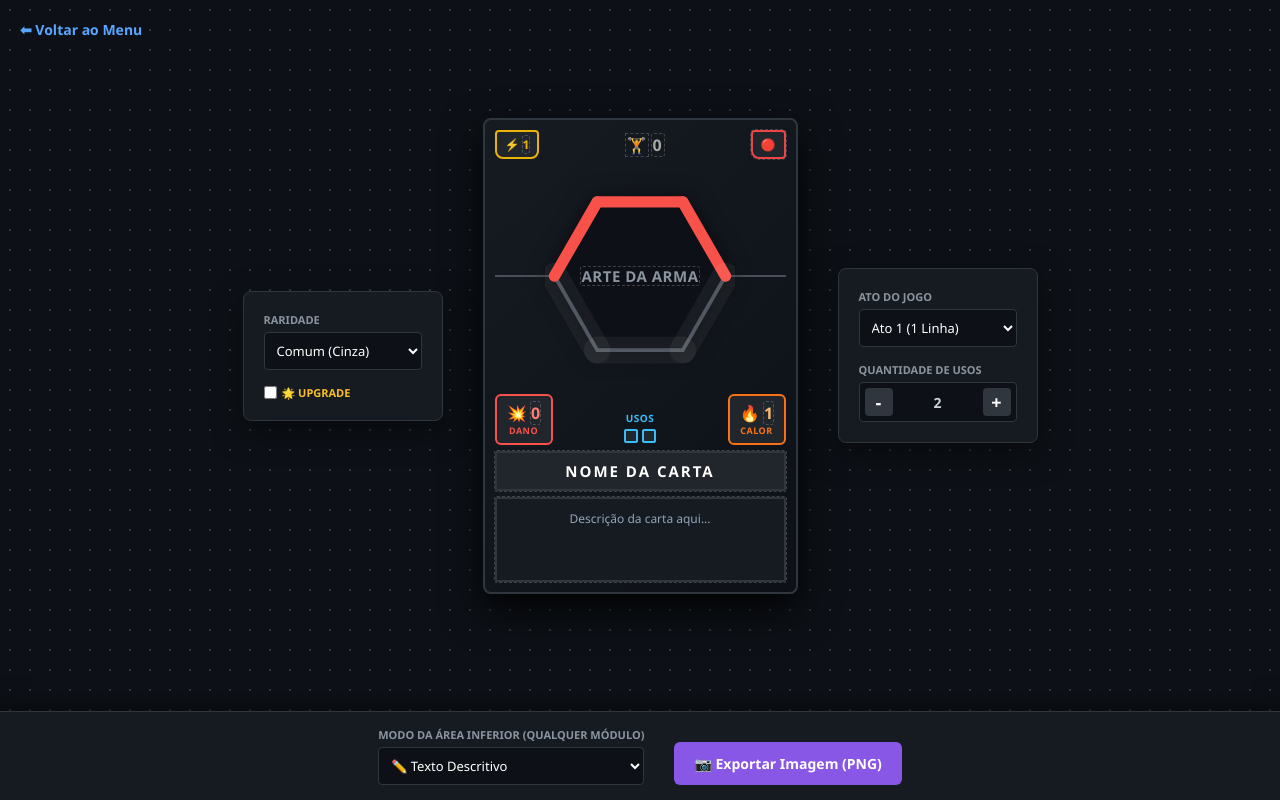
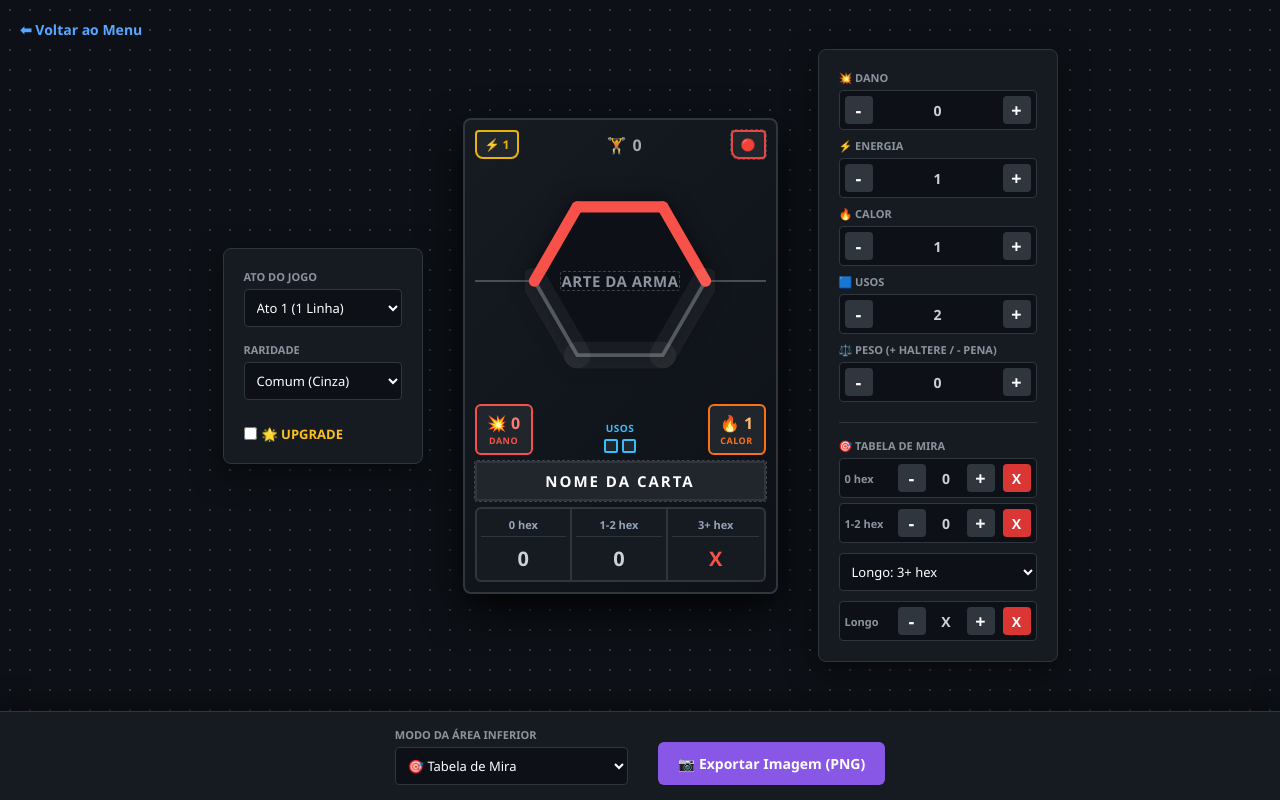
Before and after one commit to Engelyon/engelyon.github.io, a plain HTML site: page pages/cardmaker_2.html in a window 1280 px wide. Drawn offline with nearby package versions, Linux system fonts and the light colour scheme.

Commit message:
Editor 2.0 funcionando

```diff
--- a/css/cardmaker_2.css
+++ b/css/cardmaker_2.css
@@ -4,7 +4,7 @@ body { background-color: #0d1117; color: #c9d1d9; display: flex; flex-direction:
 .btn-back { position: absolute; top: 20px; left: 20px; color: #58a6ff; text-decoration: none; font-weight: bold; font-size: 14px; z-index: 100; }
 
 .workspace { flex-grow: 1; display: flex; justify-content: center; align-items: center; gap: 40px; background-image: radial-gradient(#30363d 1px, transparent 1px); background-size: 20px 20px; }
-.hud-panel { background: #161b22; border: 1px solid #30363d; padding: 20px; border-radius: 8px; box-shadow: 0 10px 30px rgba(0,0,0,0.5); min-width: 200px; z-index: 10; }
+.hud-panel { background: #161b22; border: 1px solid #30363d; padding: 20px; border-radius: 8px; box-shadow: 0 10px 30px rgba(0,0,0,0.5); min-width: 200px; z-index: 10; max-height: 90vh; overflow-y: auto;}
 .hud-bottom { background: #161b22; border-top: 1px solid #30363d; padding: 15px; display: flex; justify-content: center; z-index: 10; box-shadow: 0 -5px 20px rgba(0,0,0,0.5); }
 .hud-bottom-inner { display: flex; gap: 30px; align-items: flex-start; }
 
@@ -13,9 +13,11 @@ label { font-size: 11px; font-weight: bold; color: #8b949e; text-transform: uppe
 select, input[type="checkbox"] { background: #0d1117; border: 1px solid #30363d; color: #fff; padding: 8px; border-radius: 4px; outline: none; font-size: 13px; cursor: pointer; }
 .checkbox-group { flex-direction: row; align-items: center; cursor: pointer; }
 
-.hud-controls { display: flex; align-items: center; gap: 10px; background: #0d1117; padding: 5px; border-radius: 4px; border: 1px solid #30363d; justify-content: space-between; }
-.btn-hud { background: #30363d; color: #fff; border: none; width: 28px; height: 28px; border-radius: 4px; font-size: 18px; cursor: pointer; font-weight: bold; display: flex; align-items: center; justify-content: center; }
+.hud-controls { display: flex; align-items: center; gap: 8px; background: #0d1117; padding: 5px; border-radius: 4px; border: 1px solid #30363d; justify-content: space-between; }
+.btn-hud { background: #30363d; color: #fff; border: none; width: 28px; height: 28px; border-radius: 4px; font-size: 18px; cursor: pointer; font-weight: bold; display: flex; align-items: center; justify-content: center; transition: 0.1s;}
 .btn-hud:hover { background: #58a6ff; }
+.btn-x { background-color: #da3633; font-size: 14px; }
+.btn-x:hover { background-color: #f85149; }
 .hud-val { font-size: 14px; font-weight: bold; width: 25px; text-align: center; }
 
 .simb-list { display: flex; gap: 15px; flex-wrap: wrap; max-width: 500px; }
@@ -73,14 +75,16 @@ select, input[type="checkbox"] { background: #0d1117; border: 1px solid #30363d;
 .cell-top { color: #94a3b8; font-size: 11px; font-weight: bold; margin-bottom: 4px; border-bottom: 1px solid #30363d; padding-bottom: 4px; }
 .cell-bot { font-size: 20px; font-weight: 900; padding-top: 4px; }
 
+.val-miss { color: #f85149; }      /* Vermelho: X ou negativo */
+.val-neutral { color: #c9d1d9; }   /* Branco: 0 */
+.val-hit { color: #3fb950; }       /* Verde: > 0 */
+
 .desc-box { border: 2px solid #30363d; border-radius: 6px; background: #161b22; padding: 12px; color: #94a3b8; font-size: 12px; text-align: center; line-height: 1.4; height: 85px; overflow: hidden;}
 .simbolos-box { display: flex; align-items: center; justify-content: center; flex-wrap: wrap; text-align: center; height: 85px; padding: 5px; font-size: 34px; line-height: 1.2; letter-spacing: 4px; color: #fff; text-shadow: 0 4px 10px rgba(0,0,0,0.6); background: #161b22; border: 2px solid #30363d; border-radius: 6px; }
 
-
 [contenteditable="true"] {
     outline: 1px dashed rgba(255,255,255,0.2);
-    border-radius: 2px; min-width: 1ch; display: inline-block; cursor: text;
-    transition: 0.2s;
+    border-radius: 2px; min-width: 1ch; display: inline-block; cursor: text; transition: 0.2s;
 }
 [contenteditable="true"]:focus { outline: 2px solid #58a6ff; background: rgba(88, 166, 255, 0.1); }
 .clickable-icon { cursor: pointer; transition: 0.2s; outline: 1px dashed rgba(255,255,255,0.2); }
@@ -89,7 +93,4 @@ select, input[type="checkbox"] { background: #0d1117; border: 1px solid #30363d;
 .export-mode [contenteditable="true"] { outline: none !important; background: transparent !important; }
 .export-mode .clickable-icon { outline: none !important; }
 .export-mode .val-0 { visibility: hidden !important; pointer-events: none; }
-
-
-
 .hide { display: none !important; }
--- a/js/cardmaker_2.js
+++ b/js/cardmaker_2.js
@@ -8,20 +8,11 @@ const iconesTipo = { arma: '🔴', suporte: '🔵', propulsao: '🟢', especial:
 const dicionarioSimbolos = { raio: '⚡', pilha: '🔋', coracao: '💖', escudo: '🛡️', seta: '🔼' };
 
 let state = {
-    tipo: 'arma',
-    ato: 1,
-    raridade: 'comum',
-    upgraded: false,
-    peso: 0,
-    energia: 1,
-    usos: 2,
-    calor: 1,
-    dano: 0,
-    nome: 'NOME DA CARTA',
-    arte: 'ARTE DA ARMA',
-    arestas: [0, 1, 5],
-    modo_inf: 'texto',
-    mira: { hex0: '-', hex1: '-', hex3: '-', hex3_label: '3+ hex' },
+    tipo: 'arma', ato: 1, raridade: 'comum', upgraded: false,
+    peso: 0, energia: 1, usos: 2, calor: 1, dano: 0,
+    nome: 'NOME DA CARTA', arte: 'ARTE DA ARMA',
+    arestas: [0, 1, 5], modo_inf: 'mira',
+    mira: { hex0: 0, hex1: 0, hex3: 'X', hex3_label: '3+ hex' },
     desc: 'Descrição da carta aqui...',
     simbolos: { raio: 0, pilha: 0, coracao: 0, escudo: 0, seta: 0 }
 };
@@ -41,8 +32,7 @@ function ligarEventosHUD() {
 
     document.getElementById('ctrl-modo-inf').addEventListener('change', (e) => {
         state.modo_inf = e.target.value;
-        // Mostra a opção Long Range se for mira
-        document.getElementById('ctrl-group-range3').classList.toggle('hide', state.modo_inf !== 'mira');
+        document.getElementById('ctrl-mira-panel').classList.toggle('hide', state.modo_inf !== 'mira');
         document.getElementById('panel-simbolos').classList.toggle('hide', state.modo_inf !== 'simbolos');
         renderizarCarta();
     });
@@ -50,11 +40,23 @@ function ligarEventosHUD() {
     document.getElementById('btn-export-png').addEventListener('click', exportarCartaPNG);
 }
 
-window.chgUsos = function(delta) {
-    let v = state.usos + delta;
-    if(v < 0) v = 0; if(v > 6) v = 6;
-    state.usos = v;
-    document.getElementById('disp-usos').innerText = v;
+window.chgStat = function(prop, delta) {
+    let v = state[prop] + delta;
+    if (prop !== 'peso' && v < 0) v = 0;
+    if (prop === 'usos' && v > 6) v = 6;
+    state[prop] = v;
+    renderizarCarta();
+};
+
+window.chgMira = function(hex, delta) {
+    let val = state.mira[hex];
+    if (val === 'X') val = 0;
+    state.mira[hex] = val + delta;
+    renderizarCarta();
+};
+
+window.setMiraX = function(hex) {
+    state.mira[hex] = 'X';
     renderizarCarta();
 };
 
@@ -62,7 +64,6 @@ window.chgSimb = function(id, delta) {
     let v = state.simbolos[id] + delta;
     if(v < 0) v = 0; if(v > 99) v = 99;
     state.simbolos[id] = v;
-    document.getElementById(`simb-${id}`).innerText = v;
     renderizarCarta();
 };
 
@@ -73,78 +74,55 @@ function ligarEventosInline() {
         renderizarCarta();
     });
 
-    document.getElementById('peso-icon').addEventListener('click', () => {
-        if (state.peso === 0) state.peso = 1;
-        else state.peso = -state.peso;
-        renderizarCarta();
-    });
-
     document.getElementById('out-nome').addEventListener('blur', (e) => state.nome = e.target.innerText.trim());
     document.getElementById('out-desc').addEventListener('blur', (e) => state.desc = e.target.innerText.trim());
-
-    ['0', '1', '3'].forEach(h => {
-        document.getElementById(`out-hex${h}`).addEventListener('blur', (e) => state.mira[`hex${h}`] = e.target.innerText.trim());
-    });
-
-    const capNum = (elId, propName) => {
-        document.getElementById(elId).addEventListener('blur', (e) => {
-            let v = parseInt(e.target.innerText);
-            if (isNaN(v)) v = 0;
-            if (propName === 'peso') state[propName] = state.peso < 0 ? -Math.abs(v) : Math.abs(v);
-            else state[propName] = Math.abs(v);
-            renderizarCarta();
-        });
-    };
-    capNum('out-energia', 'energia');
-    capNum('out-calor', 'calor');
-    capNum('out-dano', 'dano');
-    capNum('out-peso', 'peso');
 }
 
 window.toggleEdge = function(edgeIdx) {
-    if (state.arestas.includes(edgeIdx)) {
-        state.arestas = state.arestas.filter(e => e !== edgeIdx);
-    } else {
-        state.arestas.push(edgeIdx);
-    }
+    if (state.arestas.includes(edgeIdx)) state.arestas = state.arestas.filter(e => e !== edgeIdx);
+    else state.arestas.push(edgeIdx);
     renderizarCarta();
 };
 
-// MÁQUINA DE RENDERIZAÇÃO
 function renderizarCarta() {
     const card = document.getElementById('card-preview');
     state.upgraded ? card.classList.add('upgraded') : card.classList.remove('upgraded');
 
-    const setIfNoFocus = (id, val) => { if (document.activeElement.id !== id) document.getElementById(id).innerText = val; };
+    if (document.activeElement.id !== 'out-nome') document.getElementById('out-nome').innerText = state.nome;
+    if (document.activeElement.id !== 'out-desc') document.getElementById('out-desc').innerText = state.desc;
 
-    setIfNoFocus('out-nome', state.nome);
-    setIfNoFocus('out-energia', state.energia);
-    setIfNoFocus('out-calor', state.calor);
-    setIfNoFocus('out-dano', state.dano);
-    setIfNoFocus('out-peso', Math.abs(state.peso));
-    setIfNoFocus('out-desc', state.desc);
-    setIfNoFocus('out-hex0', state.mira.hex0);
-    setIfNoFocus('out-hex1', state.mira.hex1);
-    setIfNoFocus('out-hex3', state.mira.hex3);
+    document.getElementById('ctrl-raridade').value = state.raridade;
+    document.getElementById('ctrl-ato').value = state.ato;
+    document.getElementById('ctrl-modo-inf').value = state.modo_inf;
 
+    ['energia', 'calor', 'dano'].forEach(p => {
+        document.getElementById(`disp-${p}`).innerText = state[p];
+        document.getElementById(`out-${p}`).innerText = state[p];
+    });
+
+    document.getElementById('disp-usos').innerText = state.usos;
+    document.getElementById('out-usos-slots').innerHTML = '<div class="uses-slot"></div>'.repeat(state.usos);
+
+    document.getElementById('disp-peso').innerText = state.peso;
+    document.getElementById('out-peso').innerText = Math.abs(state.peso);
     document.getElementById('peso-icon').innerText = state.peso >= 0 ? '🏋️' : '🪶';
 
     const badge = document.getElementById('out-badge-tipo');
     badge.className = `badge badge-${state.tipo} clickable-icon`;
     badge.innerText = iconesTipo[state.tipo];
 
-    document.getElementById('out-usos-slots').innerHTML = '<div class="uses-slot"></div>'.repeat(state.usos);
-
     const corAtiva = coresTipo[state.tipo] || '#f85149';
     let linhasHTML = '';
     const corLinha = coresRaridade[state.raridade] || '#484f58';
-    for (let i = 0; i < state.ato; i++) linhasHTML += `<div class="bg-line" style="background-color: ${corLinha};"></div>`;
+    for (let i = 0; i < state.ato; i++) {
+        linhasHTML += `<div class="bg-line" style="background-color: ${corLinha};"></div>`;
+    }
 
     let svgLines = '';
     for(let i=0; i<6; i++) {
         const isActive = state.arestas.includes(i);
         const color = isActive ? corAtiva : 'rgba(255,255,255,0.05)';
-        const width = isActive ? 6 : 14; // Borda inativa mais grossa p/ facilitar o clique
+        const width = isActive ? 6 : 14;
         const p1 = verticesHex[i];
         const p2 = verticesHex[(i + 1) % 6];
         svgLines += `<line class="hex-edge" x1="${p1[0]}" y1="${p1[1]}" x2="${p2[0]}" y2="${p2[1]}"
@@ -153,7 +131,7 @@ function renderizarCarta() {
 
     document.getElementById('out-svg-container').innerHTML = `
         <div class="bg-lines-container">${linhasHTML}</div>
-        <svg class="hex-svg" viewBox="0 0 100 100">
+        <svg class="hex-svg" xmlns="http://www.w3.org/2000/svg" viewBox="0 0 100 100">
             <polygon points="27.5,11 72.5,11 95,50 72.5,89 27.5,89 5,50" fill="#0d1117" stroke="#484f58" stroke-width="2"/>
             ${svgLines}
         </svg>
@@ -171,15 +149,23 @@ function renderizarCarta() {
     document.getElementById('out-tabela').classList.add('hide');
     document.getElementById('out-desc').classList.add('hide');
     document.getElementById('out-simbolos').classList.add('hide');
+    document.getElementById('ctrl-mira-panel').classList.add('hide');
 
     if (state.modo_inf === 'mira') {
         document.getElementById('out-tabela').classList.remove('hide');
+        document.getElementById('ctrl-mira-panel').classList.remove('hide');
         document.getElementById('out-hex3-label').innerText = state.mira.hex3_label;
+        document.getElementById('ctrl-range3').value = state.mira.hex3_label;
 
         ['0','1','3'].forEach(hex => {
             const val = state.mira[`hex${hex}`];
+            document.getElementById(`disp-hex${hex}`).innerText = val;
             const el = document.getElementById(`out-hex${hex}`);
-            el.className = `cell-bot editable-text ${ (val.includes('X') || val.includes('-')) ? 'val-miss' : 'val-hit' }`;
+            el.innerText = val;
+
+            if (val === 'X' || (typeof val === 'number' && val < 0)) el.className = 'cell-bot val-miss'; // Vermelho
+            else if (val === 0) el.className = 'cell-bot val-neutral'; // Branco
+            else el.className = 'cell-bot val-hit'; // Verde
         });
     }
     else if (state.modo_inf === 'texto') {
@@ -188,6 +174,12 @@ function renderizarCarta() {
     else if (state.modo_inf === 'simbolos') {
         const simbBox = document.getElementById('out-simbolos');
         simbBox.classList.remove('hide');
+
+        // Atualiza a visualização do HUD!
+        Object.keys(dicionarioSimbolos).forEach(id => {
+            document.getElementById(`simb-${id}`).innerText = state.simbolos[id];
+        });
+
         let simbStr = '';
         Object.keys(dicionarioSimbolos).forEach(id => {
             if (state.simbolos[id] > 0) {
@@ -195,7 +187,8 @@ function renderizarCarta() {
                 simbStr += (state.simbolos[id] <= 3) ? dicionarioSimbolos[id].repeat(state.simbolos[id]) : `${dicionarioSimbolos[id]} ${state.simbolos[id]}`;
             }
         });
-        simbBox.innerText = simbStr || 'Vazio'; // Placeholder se 0
+        simbBox.innerText = simbStr || 'Vazio';
+
         const strLen = Array.from(simbStr).length;
         if (strLen < 6) simbBox.style.fontSize = '34px';
         else if (strLen < 12) simbBox.style.fontSize = '26px';
@@ -204,7 +197,6 @@ function renderizarCarta() {
     }
 }
 
-// EXPORTAÇÃO
 async function exportarCartaPNG() {
     const cardElement = document.getElementById('card-preview');
     const nomeFormatado = state.nome.toLowerCase().replace(/\s+/g, '_') || 'modulo';
@@ -212,7 +204,6 @@ async function exportarCartaPNG() {
     const nomeArquivo = `${nomeFormatado}${sufixo}.png`;
 
     cardElement.classList.add('export-mode');
-
     await new Promise(r => setTimeout(r, 100));
 
     try {
@@ -225,6 +216,6 @@ async function exportarCartaPNG() {
         console.error("Erro ao gerar PNG:", err);
         alert("❌ Ocorreu um erro ao exportar a imagem da carta.");
     } finally {
-        cardElement.classList.remove('export-mode'); // Devolve o modo edição
+        cardElement.classList.remove('export-mode');
     }
 }
--- a/pages/cardmaker_2.html
+++ b/pages/cardmaker_2.html
@@ -15,6 +15,14 @@
 <div class="workspace">
     <div class="hud-panel hud-left">
         <div class="control-group">
+            <label>Ato do Jogo</label>
+            <select id="ctrl-ato">
+                <option value="1">Ato 1 (1 Linha)</option>
+                <option value="2">Ato 2 (2 Linhas)</option>
+                <option value="3">Ato 3 (3 Linhas)</option>
+            </select>
+        </div>
+        <div class="control-group" style="margin-top: 15px;">
             <label>Raridade</label>
             <select id="ctrl-raridade">
                 <option value="comum">Comum (Cinza)</option>
@@ -23,31 +31,30 @@
                 <option value="unico">Único (Verde Neon)</option>
             </select>
         </div>
-        <div class="control-group checkbox-group" style="margin-top: 15px;">
+        <div class="control-group checkbox-group" style="margin-top: 25px;">
             <input type="checkbox" id="ctrl-upgraded">
-            <label for="ctrl-upgraded" style="color: #fbbf24;">🌟 UPGRADE</label>
+            <label for="ctrl-upgraded" style="color: #fbbf24; font-size: 13px;">🌟 UPGRADE</label>
         </div>
     </div>
 
     <div class="card-container">
         <div class="card" id="card-preview">
             <div class="top-bar">
-                <div class="badge energy" id="out-box-energia">⚡ <span class="editable-num" id="out-energia" contenteditable="true">1</span></div>
+                <div class="badge energy" id="out-box-energia">⚡ <span id="out-energia">1</span></div>
 
                 <div class="weight-display" id="out-box-peso">
-                    <span id="peso-icon" class="clickable-icon" title="Clique para Inverter Positivo/Negativo">🏋️</span>
-                    <span class="editable-num" id="out-peso" contenteditable="true">0</span>
+                    <span id="peso-icon" title="Controlado no painel direito">🏋️</span>
+                    <span id="out-peso">0</span>
                 </div>
 
                 <div class="badge badge-arma clickable-icon" id="out-badge-tipo" title="Clique para mudar o tipo">🔴</div>
             </div>
 
-            <div class="art-container" id="out-svg-container">
-            </div>
+            <div class="art-container" id="out-svg-container"></div>
 
             <div class="status-row" id="out-status-row">
                 <div class="stat-box dmg-box" id="out-box-dano">
-                    <div class="dmg-val">💥 <span class="editable-num" id="out-dano" contenteditable="true">2</span></div>
+                    <div class="dmg-val">💥 <span id="out-dano">2</span></div>
                     <div class="dmg-lbl">DANO</div>
                 </div>
                 <div class="uses-track" id="out-box-usos">
@@ -55,7 +62,7 @@
                     <div class="uses-slots" id="out-usos-slots"></div>
                 </div>
                 <div class="stat-box heat-gen-box" id="out-box-calor">
-                    <div class="heat-gen-val">🔥 <span class="editable-num" id="out-calor" contenteditable="true">1</span></div>
+                    <div class="heat-gen-val">🔥 <span id="out-calor">1</span></div>
                     <div class="heat-gen-lbl">CALOR</div>
                 </div>
             </div>
@@ -64,9 +71,9 @@
 
             <div class="range-table hide" id="out-tabela">
                 <div class="range-grid">
-                    <div class="grid-cell"><div class="cell-top">0 hex</div><div class="cell-bot editable-text" id="out-hex0" contenteditable="true">-</div></div>
-                    <div class="grid-cell"><div class="cell-top">1-2 hex</div><div class="cell-bot editable-text" id="out-hex1" contenteditable="true">-</div></div>
-                    <div class="grid-cell"><div class="cell-top" id="out-hex3-label">3+ hex</div><div class="cell-bot editable-text" id="out-hex3" contenteditable="true">-</div></div>
+                    <div class="grid-cell"><div class="cell-top">0 hex</div><div class="cell-bot" id="out-hex0">-</div></div>
+                    <div class="grid-cell"><div class="cell-top">1-2 hex</div><div class="cell-bot" id="out-hex1">-</div></div>
+                    <div class="grid-cell"><div class="cell-top" id="out-hex3-label">3+ hex</div><div class="cell-bot" id="out-hex3">-</div></div>
                 </div>
             </div>
 
@@ -77,30 +84,53 @@
 
     <div class="hud-panel hud-right">
         <div class="control-group">
-            <label>Ato do Jogo</label>
-            <select id="ctrl-ato">
-                <option value="1">Ato 1 (1 Linha)</option>
-                <option value="2">Ato 2 (2 Linhas)</option>
-                <option value="3">Ato 3 (3 Linhas)</option>
-            </select>
+            <label>💥 Dano</label>
+            <div class="hud-controls"><button class="btn-hud" onclick="chgStat('dano', -1)">-</button><span class="hud-val" id="disp-dano">0</span><button class="btn-hud" onclick="chgStat('dano', 1)">+</button></div>
+        </div>
+        <div class="control-group" style="margin-top: 8px;">
+            <label>⚡ Energia</label>
+            <div class="hud-controls"><button class="btn-hud" onclick="chgStat('energia', -1)">-</button><span class="hud-val" id="disp-energia">1</span><button class="btn-hud" onclick="chgStat('energia', 1)">+</button></div>
+        </div>
+        <div class="control-group" style="margin-top: 8px;">
+            <label>🔥 Calor</label>
+            <div class="hud-controls"><button class="btn-hud" onclick="chgStat('calor', -1)">-</button><span class="hud-val" id="disp-calor">1</span><button class="btn-hud" onclick="chgStat('calor', 1)">+</button></div>
+        </div>
+        <div class="control-group" style="margin-top: 8px;">
+            <label>🟦 Usos</label>
+            <div class="hud-controls"><button class="btn-hud" onclick="chgStat('usos', -1)">-</button><span class="hud-val" id="disp-usos">2</span><button class="btn-hud" onclick="chgStat('usos', 1)">+</button></div>
+        </div>
+        <div class="control-group" style="margin-top: 8px;">
+            <label>⚖️ Peso (+ Haltere / - Pena)</label>
+            <div class="hud-controls"><button class="btn-hud" onclick="chgStat('peso', -1)">-</button><span class="hud-val" id="disp-peso">0</span><button class="btn-hud" onclick="chgStat('peso', 1)">+</button></div>
         </div>
 
-        <div class="control-group" style="margin-top: 15px;">
-            <label>Quantidade de Usos</label>
-            <div class="hud-controls">
-                <button class="btn-hud" onclick="chgUsos(-1)">-</button>
-                <span class="hud-val" id="disp-usos">2</span>
-                <button class="btn-hud" onclick="chgUsos(1)">+</button>
+        <div id="ctrl-mira-panel" class="hide" style="margin-top: 20px; border-top: 1px solid #30363d; padding-top: 15px;">
+            <label style="display: block; margin-bottom: 5px;">🎯 Tabela de Mira</label>
+
+            <div class="hud-controls" style="margin-bottom: 5px;">
+                <span style="font-size: 11px; width: 45px; color: #8b949e; font-weight: bold;">0 hex</span>
+                <button class="btn-hud" onclick="chgMira('hex0', -1)">-</button><span class="hud-val" id="disp-hex0">X</span><button class="btn-hud" onclick="chgMira('hex0', 1)">+</button>
+                <button class="btn-hud btn-x" onclick="setMiraX('hex0')">X</button>
             </div>
-        </div>
 
-        <div class="control-group hide" id="ctrl-group-range3" style="margin-top: 15px;">
-            <label>Tipo de Alcance Longo</label>
-            <select id="ctrl-range3">
-                <option value="3+ hex">3+ hex</option>
-                <option value="3-4 hex">3-4 hex</option>
-                <option value="3-5 hex">3-5 hex</option>
-            </select>
+            <div class="hud-controls" style="margin-bottom: 5px;">
+                <span style="font-size: 11px; width: 45px; color: #8b949e; font-weight: bold;">1-2 hex</span>
+                <button class="btn-hud" onclick="chgMira('hex1', -1)">-</button><span class="hud-val" id="disp-hex1">X</span><button class="btn-hud" onclick="chgMira('hex1', 1)">+</button>
+                <button class="btn-hud btn-x" onclick="setMiraX('hex1')">X</button>
+            </div>
+
+            <div class="control-group" style="margin-top: 10px;">
+                <select id="ctrl-range3" style="margin-bottom: 5px; width: 100%;">
+                    <option value="3+ hex">Longo: 3+ hex</option>
+                    <option value="3-4 hex">Longo: 3-4 hex</option>
+                    <option value="3-5 hex">Longo: 3-5 hex</option>
+                </select>
+                <div class="hud-controls">
+                    <span style="font-size: 11px; width: 45px; color: #8b949e; font-weight: bold;">Longo</span>
+                    <button class="btn-hud" onclick="chgMira('hex3', -1)">-</button><span class="hud-val" id="disp-hex3">X</span><button class="btn-hud" onclick="chgMira('hex3', 1)">+</button>
+                    <button class="btn-hud btn-x" onclick="setMiraX('hex3')">X</button>
+                </div>
+            </div>
         </div>
     </div>
 </div>
@@ -108,7 +138,7 @@
 <div class="hud-bottom">
     <div class="hud-bottom-inner">
         <div class="control-group">
-            <label>Modo da Área Inferior (Qualquer Módulo)</label>
+            <label>Modo da Área Inferior</label>
             <select id="ctrl-modo-inf">
                 <option value="texto">✏️ Texto Descritivo</option>
                 <option value="mira">🎯 Tabela de Mira</option>
```
